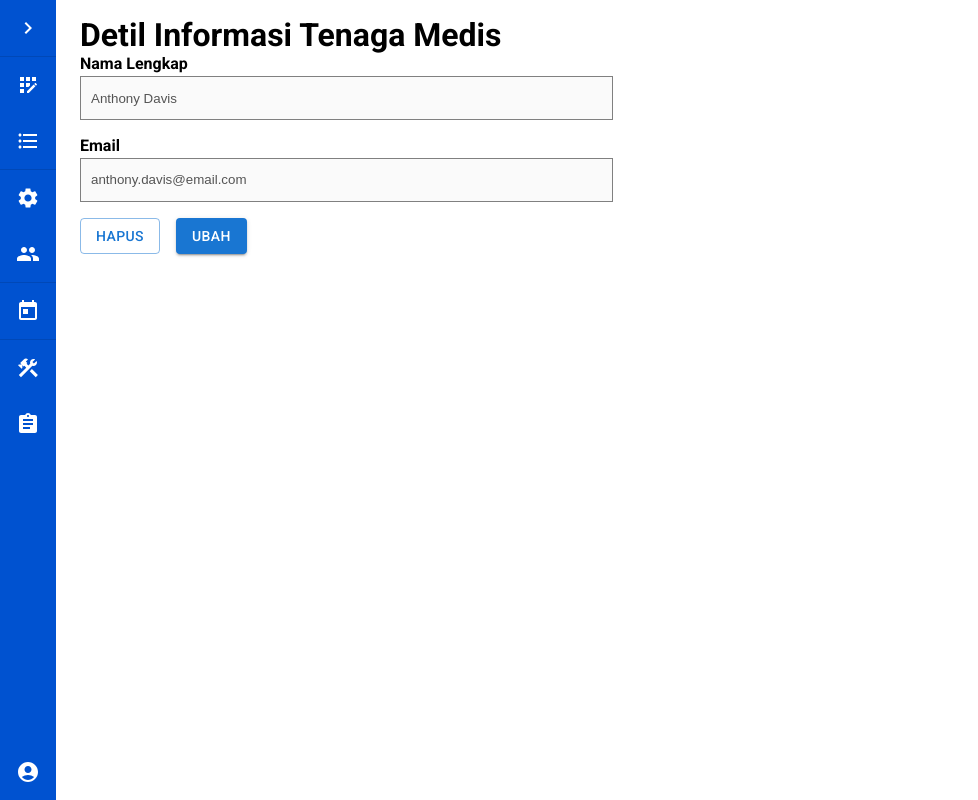
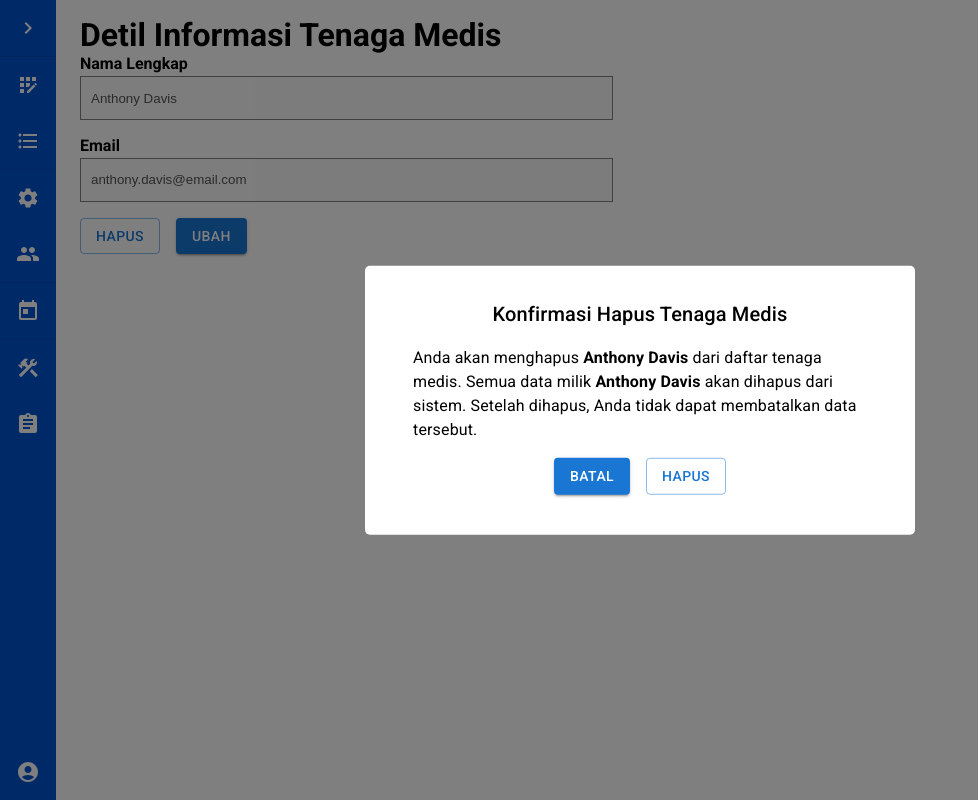
Before and after one commit to dnswd/jiva, a Next.js app: page /tenaga-medis/detail/1 in a window 1280 px wide. Both pictures are taken after a click on the button "HAPUS". Shown: the whole page, without its empty margins (0-978 px from the left). Built offline with nearby package versions, Linux system fonts and the light colour scheme.

Commit message:
green: implement delete confirmation modal

```diff
--- /dev/null
+++ b/components/TenagaMedisPageComponents/DeleteConfirmationModal.js
@@ -0,0 +1,56 @@
+// components
+import Backdrop from '@mui/material/Backdrop';
+import Box from '@mui/material/Box';
+import Modal from '@mui/material/Modal';
+import Fade from '@mui/material/Fade';
+import Button from '@mui/material/Button';
+import Typography from '@mui/material/Typography';
+import Stack from '@mui/material/Stack';
+
+const style = {
+  position: 'absolute',
+  top: '50%',
+  left: '50%',
+  transform: 'translate(-50%, -50%)',
+  width: 550,
+  bgcolor: '#FFFFFF',
+  borderRadius: '5px',
+  padding: '2em 3em',
+};
+
+function DeletionConfirmationModal({ tenagaMedis, open, handleClose }) {
+  return (
+    <div>
+      <Modal
+        aria-labelledby="transition-modal-title"
+        aria-describedby="transition-modal-description"
+        open={open}
+        onClose={handleClose}
+        closeAfterTransition
+        BackdropComponent={Backdrop}
+        BackdropProps={{
+          timeout: 500,
+        }}
+      >
+        <Fade in={open}>
+          <Box sx={style}>
+            <Typography id="transition-modal-title" variant="h6" component="h2" align='center'>
+              Konfirmasi Hapus Tenaga Medis
+            </Typography>
+
+            <Typography id="transition-modal-description" sx={{ mt: 2, mb: 2 }}>
+              Anda akan menghapus <Box fontWeight='bold' display='inline'>{tenagaMedis.fullName}</Box> dari daftar tenaga medis. Semua data milik <Box fontWeight='bold' display='inline'>{tenagaMedis.fullName}</Box> akan dihapus dari sistem. Setelah dihapus, Anda tidak dapat membatalkan data tersebut.
+            </Typography>
+
+            <Stack spacing={2} direction="row" justifyContent='center' sx={{ mb: 1 }}>
+              <Button variant="contained" onClick={handleClose}>Batal</Button>
+              <Button variant="outlined">Hapus</Button>
+            </Stack>
+          </Box>
+        </Fade>
+      </Modal>
+    </div>
+  );
+};
+
+export default DeletionConfirmationModal;
--- a/components/TenagaMedisPageComponents/TenagaMedisTable.js
+++ b/components/TenagaMedisPageComponents/TenagaMedisTable.js
@@ -45,7 +45,7 @@ function TenagaMedisTable() {
                   <Link href={`/tenaga-medis/detail/${tenagaMedis.id}`} underline="none" className={styles.link}>Lihat</Link>
                 </TableCell>
                 <TableCell>
-                  <ModifyDropdownMenu id={tenagaMedis.id}/>
+                  <ModifyDropdownMenu tenagaMedis={tenagaMedis}/>
                 </TableCell>
               </TableRow>
             ))
--- a/pages/tenaga-medis/detail/[id].js
+++ b/pages/tenaga-medis/detail/[id].js
@@ -1,4 +1,5 @@
 import { useRouter } from 'next/router'
+import { useState } from 'react';
 
 // components
 import Stack from '@mui/material/Stack';
@@ -6,6 +7,7 @@ import Button from '@mui/material/Button';
 import Layout from '@components/Layout';
 import { Formik, Form } from "formik";
 import TextInput from "@components/common/TextInput";
+import DeleteConfirmationModal from "@components/TenagaMedisPageComponents/DeleteConfirmationModal"
 
 // styles
 import layoutStyles from '@styles/Layout.module.css';
@@ -16,6 +18,10 @@ import { useEffect } from 'react';
 import { getTenagaMedisByID } from "@redux/modules/tenagaMedis/thunks";
 
 function DetailTenagaMedis() {
+  const [modalOpen, setModalOpen] = useState(false);
+  const handleModalOpen = () => setModalOpen(true);
+  const handleModalClose = () => setModalOpen(false);
+
   const router = useRouter();
   const dispatch = useDispatch();
   useEffect(() => {
@@ -55,9 +61,11 @@ function DetailTenagaMedis() {
                 />
 
                 <Stack spacing={2} direction="row">
-                  <Button variant="outlined">Hapus</Button>
+                  <Button variant="outlined" onClick={handleModalOpen}>Hapus</Button>
                   <Button variant="contained">Ubah</Button>
                 </Stack>
+
+                <DeleteConfirmationModal tenagaMedis={tenagaMedis} open={modalOpen} handleClose={handleModalClose}/>
               </Form>
             </Formik>
           }
```
Also changed, not shown: components/TenagaMedisPageComponents/ModifyDropdownMenu.js (+17 -8 lines).
